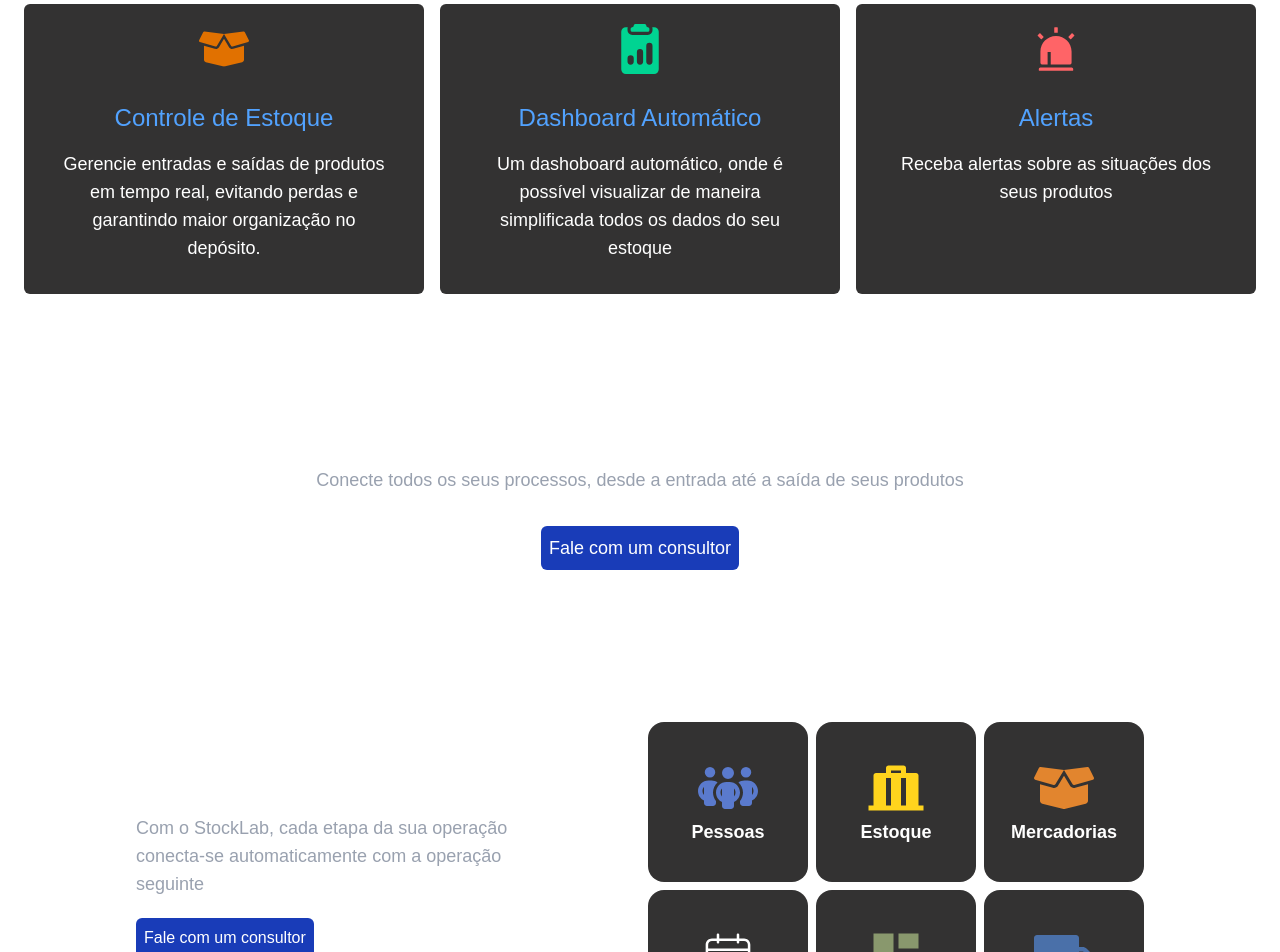
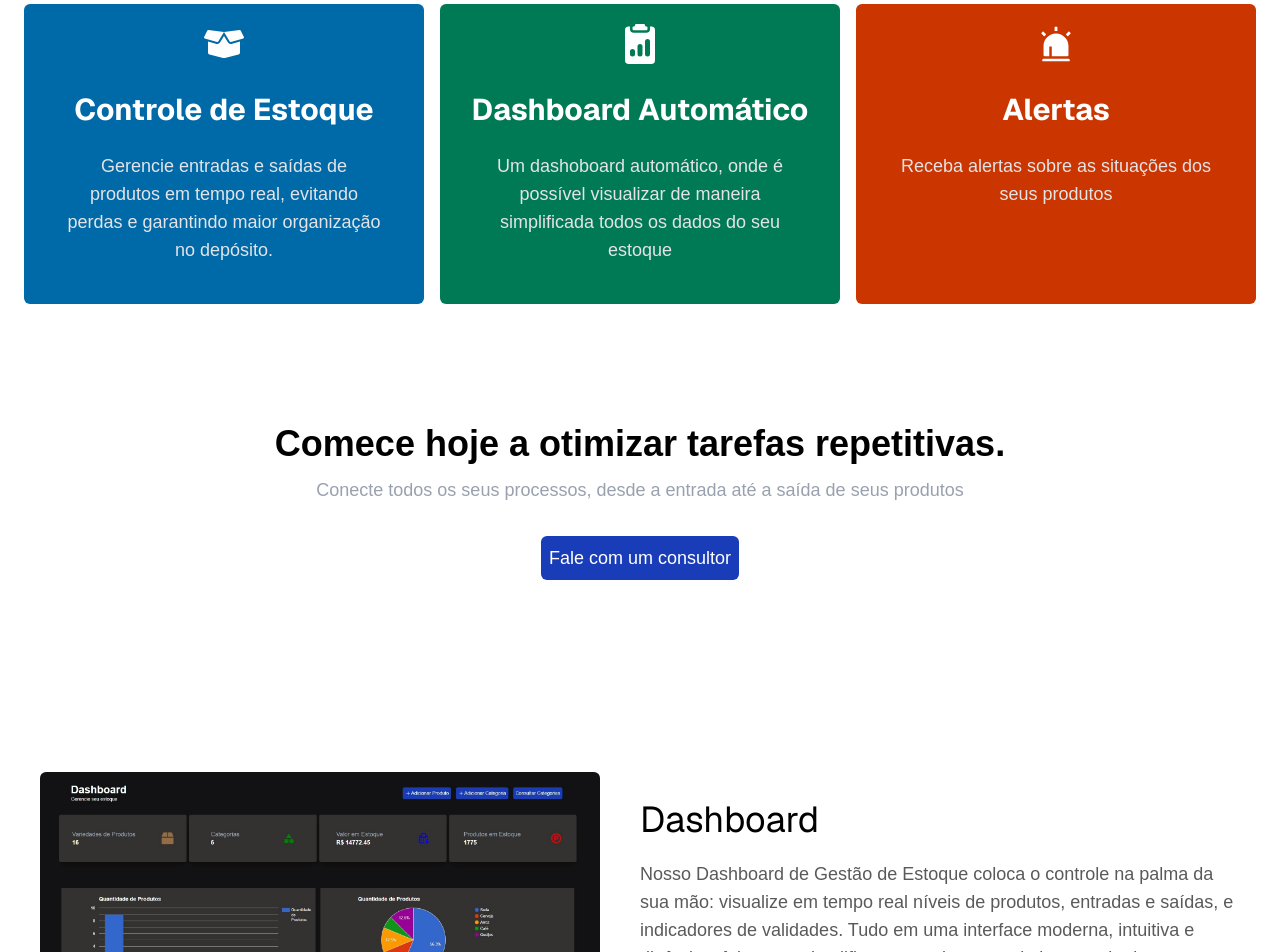
Before and after one commit to Diogomc/storage-frontend, a Next.js app: page /home in a window 1280 px wide. Shown: the part 860-1812 px from the top of the page. Built offline with nearby package versions, Linux system fonts and the light colour scheme.

Commit message:
feat: include white theme and dashboard info area

```diff
--- a/app/components/btn/button.tsx
+++ b/app/components/btn/button.tsx
@@ -12,7 +12,7 @@ type Props = {
 export const Button = ({link, name, icon:Icon, onClick} : Props) => {
     return(
         <button className="cursor-pointer bg-blue-800 p-2 m-2 rounded-md
-         hover:bg-blue-600 hover:transition duration-400 text-foreground" onClick={onClick}>
+         hover:bg-blue-600 hover:transition duration-400 text-background" onClick={onClick}>
             <a href={link} className="flex items-center justify-center">{Icon && <Icon size={20}/>}{name}</a></button>
     )
 }
--- a/app/components/footer.tsx
+++ b/app/components/footer.tsx
@@ -1,11 +1,10 @@
-import { FaLinkedin } from "react-icons/fa6";
 
 export const Footer = () => {
     const getCurrentYear = () => {
         return new Date().getFullYear();
     }
     return (
-        <footer className="bg-second h-20 flex justify-center gap-10 items-center mt-10 max-md:h-full max-md:flex-col max-md:text-center max-md:p-10">
+        <footer className="bg-second h-20 flex justify-center gap-10 items-center mt-10 max-md:h-full max-md:flex-col max-md:text-center max-md:p-10 text-background">
             <ul className="flex justify-around">
                 <li>© 2025 - {getCurrentYear()} Todos os direitos reservados - <a target="_blank" href="https://www.linkedin.com/in/diogo-marcondes/" className="hover:text-blue-400">Diogo Marcondes</a></li>
             </ul>
--- a/app/components/nav/nav.tsx
+++ b/app/components/nav/nav.tsx
@@ -13,7 +13,7 @@ export const Nav = () => {
     initial={{y: -50}}
     animate={{y: 0}}
     transition={{duration: 0.5}}
-    className="flex justify-around nav max-md:flex-col bg-second sticky z-999 w-full h-16">
+    className="flex justify-around nav max-md:flex-col bg-second sticky z-999 w-full h-16 text-background">
 
       <ul className="flex items-center justify-between flex-row-reverse">
         <li>
--- a/app/globals.css
+++ b/app/globals.css
@@ -3,7 +3,8 @@
 :root {
   --background: #fff;
   --second-color: #333232;
-  --foreground: #fff;
+  --foreground: #000;
+  --sub: #5a5a5a;
 }
 
 @theme inline {
@@ -12,12 +13,11 @@
   --color-second: var(--second-color);
   --font-sans: var(--font-geist-sans);
   --font-mono: var(--font-geist-mono);
+  --color-sub: var(--sub)
 }
 
 @media (prefers-color-scheme: dark) {
   :root {
-    --background: #121212;
-    --foreground: #fff;
   }
 }
 
--- a/app/home/page.tsx
+++ b/app/home/page.tsx
@@ -19,12 +19,12 @@ import { Footer } from "../components/footer";
 const responsive = {
   desktop: { breakpoint: { max: 3000, min: 1024 }, items: 1 },
   tablet: { breakpoint: { max: 1024, min: 464 }, items: 1 },
-  mobile: { breakpoint: { max: 464, min: 0 }, items: 1},
+  mobile: { breakpoint: { max: 464, min: 0 }, items: 1 },
 };
 
 export default function Home() {
   return (
-    <div className="bg-fbackground">
+    <div className="bg-background">
       <nav>
         <Nav />
       </nav>
@@ -36,16 +36,16 @@ export default function Home() {
         autoPlaySpeed={3000}
         arrows={false}
       >
-        <div className="h-160 w-full max-md:h-150">
+        <div className="h-160 w-full max-md:h-150 text-background">
 
-          <div className="absolute top-40 left-18 text-center w-200 max-md:left-8 max-md:w-90 max-md:top-60">
+          <div className="absolute top-40 left-18 text-center w-200 max-md:left-8 max-md:w-90 max-md:top-60 ">
             <p className="font-bold text-lg">BEM VINDO AO STOCKLAB</p>
             <h1 className="text-7xl font-bold max-md:text-4xl">Administramos seu estoque do recebimento à saída</h1>
           </div>
           <img src="truck.jpg" alt="caminhão" className="h-full w-full object-cover object-bottom" />
         </div>
 
-        <div className=" h-160 w-full max-md:h-150">
+        <div className=" h-160 w-full max-md:h-150 text-background">
           <div className="absolute top-40 left-140 text-center w-200 max-md:left-8 max-md:w-90 max-md:top-50">
             <p className="font-bold text-lg">MAIS DE 20 FUNCIONALIDADES</p>
             <h1 className="text-7xl font-bold max-md:text-4xl">Para você administrar de maneira satisfatoria o seu estoque</h1>
@@ -53,7 +53,7 @@ export default function Home() {
           </div>
           <img src="stock.jpg" alt="" className="h-full w-full object-cover " />
         </div>
-        <div className=" h-160 w-full max-md:h-150">
+        <div className=" h-160 w-full max-md:h-150 text-background">
           <div className="absolute top-40 left-145 text-center w-200 max-md:left-8 max-md:w-90 max-md:top-50">
             <p className="font-bold text-lg">DECISÕES RÁPIDAS E INTELIGENTES</p>
             <h1 className="text-7xl font-bold max-md:text-4xl">Acompanhe entradas, saídas e relatórios em qualquer lugar</h1>
@@ -62,10 +62,9 @@ export default function Home() {
           <img src="laptop.jpg" alt="" className="h-full w-full object-top object-cover " />
         </div>
       </Carousel>
-      <h2 className="text-center p-20 text-4xl max-md:text-2xl">
+      <h2 className="text-center p-20 text-4xl max-md:text-2xl w-full">
         <Typewriter
           text={"Nossas Soluções..."}
-          loop
           speed={200}
           delay={0}
         />
@@ -77,21 +76,21 @@ export default function Home() {
         whileInView={{ opacity: 1, x: 0 }}
         transition={{ duration: 0.5 }}
         exit={{ opacity: 0, x: -100 }}
-        className="flex w-full gap-4 justify-center max-md:flex-col max-md:gap-2 max-md:p-2">
-        <div className="flex flex-col items-center w-100 bg-second rounded-md text-center max-md:w-full">
-          <p className="p-5 text-amber-600"><FaBoxOpen size={50} /></p>
-          <p className="text-2xl p-2 text-blue-400">Controle de Estoque</p>
-          <p className="text-lg p-8 pt-2">Gerencie entradas e saídas de produtos em tempo real, evitando perdas e garantindo maior organização no depósito.</p>
+        className="flex w-full gap-4 justify-center max-md:flex-col max-md:gap-2 max-md:p-2 text-background">
+        <div className="flex flex-col items-center w-100 bg-sky-700 rounded-md text-center max-md:w-full">
+          <p className="p-5 "><FaBoxOpen size={40} /></p>
+          <p className="text-3xl p-2 font-bold font-sans">Controle de Estoque</p>
+          <p className="text-lg p-10 pt-4 text-zinc-200">Gerencie entradas e saídas de produtos em tempo real, evitando perdas e garantindo maior organização no depósito.</p>
         </div>
-        <div className="flex flex-col items-center w-100 bg-second rounded-md text-center max-md:w-full">
-          <p className="text-emerald-400 p-5"><BsFillClipboard2DataFill size={50} /></p>
-          <p className="text-2xl p-2 text-blue-400">Dashboard Automático</p>
-          <p className="text-lg p-8 pt-2">Um dashoboard automático, onde é possível visualizar de maneira simplificada todos os dados do seu estoque</p>
+        <div className="flex flex-col items-center w-100 rounded-md text-center max-md:w-full bg-emerald-700">
+          <p className=" p-5"><BsFillClipboard2DataFill size={40} /></p>
+          <p className="text-3xl p-2 font-bold font-sans">Dashboard Automático</p>
+          <p className="text-lg p-10 pt-4 text-zinc-200">Um dashoboard automático, onde é possível visualizar de maneira simplificada todos os dados do seu estoque</p>
         </div>
-        <div className="flex flex-col items-center w-100 bg-second rounded-md text-center max-md:w-full">
-          <p className="text-red-400 p-5"><AiFillAlert size={50} /></p>
-          <p className="text-2xl p-2 text-blue-400">Alertas</p>
-          <p className="text-lg p-8 pt-2">Receba alertas sobre as situações dos seus produtos</p>
+        <div className="flex flex-col items-center w-100 bg-orange-700 rounded-md text-center max-md:w-full">
+          <p className=" p-5"><AiFillAlert size={40} /></p>
+          <p className="text-3xl p-2 font-bold font-sans">Alertas</p>
+          <p className="text-lg p-10 pt-4 text-zinc-200">Receba alertas sobre as situações dos seus produtos</p>
         </div>
       </motion.div>
 
@@ -104,6 +103,21 @@ export default function Home() {
         <Button name="Fale com um consultor" />
       </div>
 
+      <motion.div
+      initial={{x: -100, opacity: 0}}
+      whileInView={{x: 0, opacity: 1}}
+      transition={{duration: 0.7}}
+      className="flex  justify-around w-full p-10 gap-10 mt-30 mb-30 items-center max-md:flex-col max-md:m-0 max-md:p-4">
+        <div>
+          <img src="/dashboard.jpg" alt="" className="rounded-md w-250 max-md:w-full"/>
+        </div>
+        <div className="flex flex-col gap-5 max-md:w-full">
+          <p className="text-4xl font-sans">Dashboard</p>
+          <p className="w-150 text-lg text-sub max-md:w-full">Nosso Dashboard de Gestão de Estoque coloca o controle na palma da sua mão:
+            visualize em tempo real níveis de produtos, entradas e saídas, e indicadores de validades.
+            Tudo em uma interface moderna, intuitiva e dinâmica, feita para simplificar sua rotina e maximizar resultados.</p>
+        </div>
+      </motion.div>
 
       <div className="flex justify-center mt-30 max-md:flex-col max-md:items-center max-md:text-center max-md:gap-10 max-md:mt-20 max-md:p-2">
         <div className="flex flex-col gap-3 items-baseline-last max-md:items-center">
@@ -111,32 +125,28 @@ export default function Home() {
           <p className="text-lg text-gray-400 w-sm ">Com o StockLab, cada etapa da sua operação conecta-se automaticamente com a operação seguinte</p>
           <Button name="Fale com um consultor" />
         </div>
-
-
-
-
         <div className="grid grid-cols-3 gap-2 items-center text-center max-md:grid-cols-2 ">
-          <div className="bg-second rounded-2xl p-5 flex flex-col items-center h-40 justify-center w-40 hover:bg-gray-700">
+          <div className="border border-gray-400 rounded-2xl p-5 flex flex-col items-center h-40 justify-center w-40 hover:bg-gray-300">
             <FaPeopleGroup size={60} color="#5A7ACD" />
             <p className="text-lg font-bold">Pessoas</p>
           </div>
-          <div className="bg-second rounded-2xl p-5 flex flex-col items-center h-40 justify-center w-40 hover:bg-gray-700">
+          <div className="border border-gray-400 rounded-2xl p-5 flex flex-col items-center h-40 justify-center w-40 hover:bg-gray-300">
             <RiLuggageDepositFill size={60} color="#FFD41D" />
             <p className="text-lg font-bold">Estoque</p>
           </div>
-          <div className="bg-second rounded-2xl p-5 flex flex-col items-center h-40 justify-center w-40 hover:bg-gray-700">
+          <div className="border border-gray-400 rounded-2xl p-5 flex flex-col items-center h-40 justify-center w-40 hover:bg-gray-300">
             <FaBoxOpen size={60} color="#E2852E" />
             <p className="text-lg font-bold">Mercadorias</p>
           </div>
-          <div className="bg-second rounded-2xl p-5 flex flex-col items-center h-40 justify-center w-40 hover:bg-gray-700">
+          <div className="border border-gray-400 rounded-2xl p-5 flex flex-col items-center h-40 justify-center w-40 hover:bg-gray-300">
             <CiCalendarDate size={60} />
             <p className="text-lg font-bold">Validade</p>
           </div>
-          <div className="bg-second rounded-2xl p-5 flex flex-col items-center h-40 justify-center w-40 hover:bg-gray-700">
+          <div className="border border-gray-400 rounded-2xl p-5 flex flex-col items-center h-40 justify-center w-40 hover:bg-gray-300">
             <MdDashboard size={60} color="#89986D" />
             <p className="text-lg font-bold">Dashboard </p>
           </div>
-          <div className="bg-second rounded-2xl p-5 flex flex-col items-center h-40 justify-center w-40 hover:bg-gray-700">
+          <div className="border border-gray-400 rounded-2xl p-5 flex flex-col items-center h-40 justify-center w-40 hover:bg-gray-300">
             <FaTruckMoving size={60} color="#4A70A9" />
             <p className="text-lg font-bold">Saídas</p>
           </div>
@@ -144,7 +154,7 @@ export default function Home() {
         </div>
       </div>
 
-    <Footer/>
+      <Footer />
     </div>
   );
 }
```
Also changed, not shown: public/dashboard.jpg (added).
